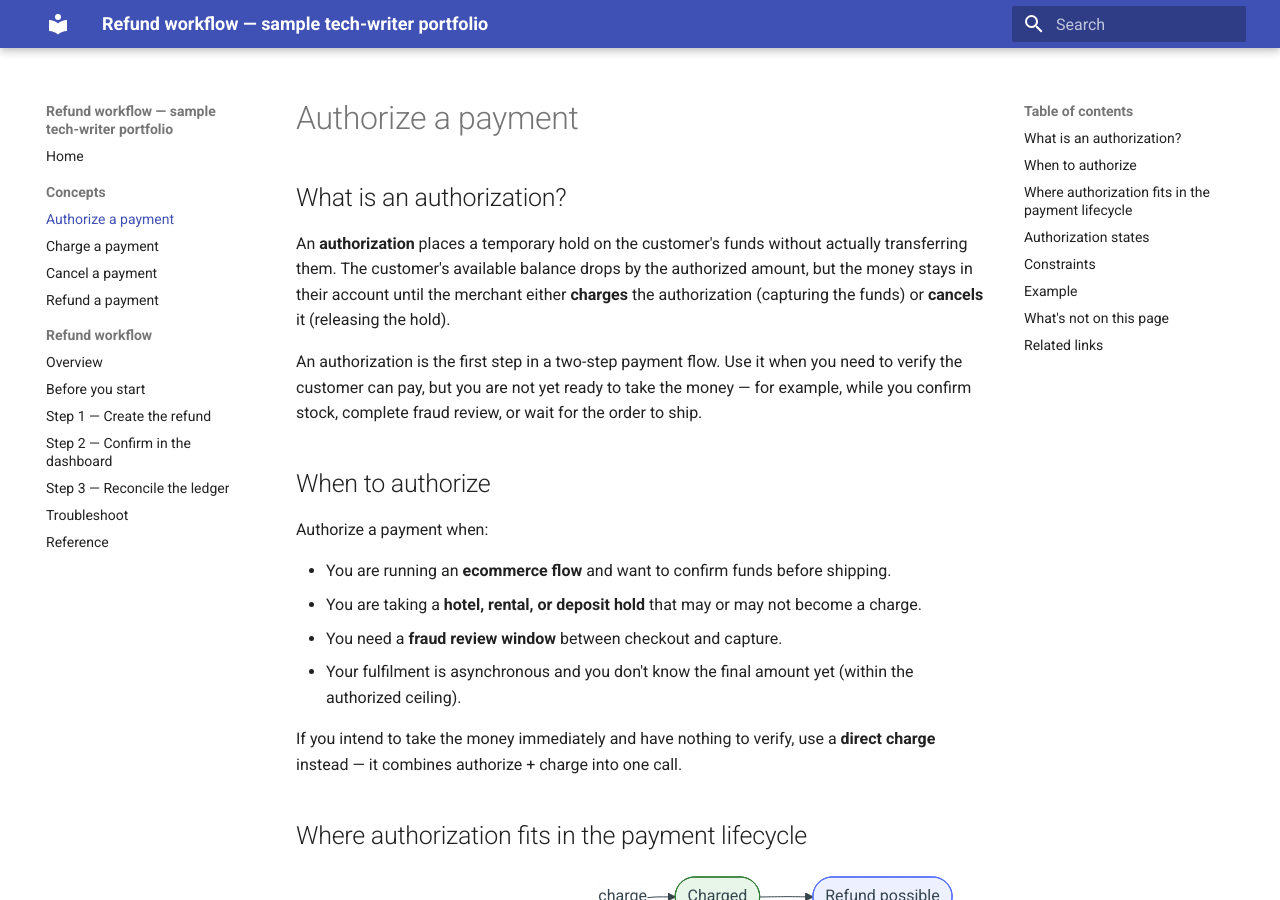
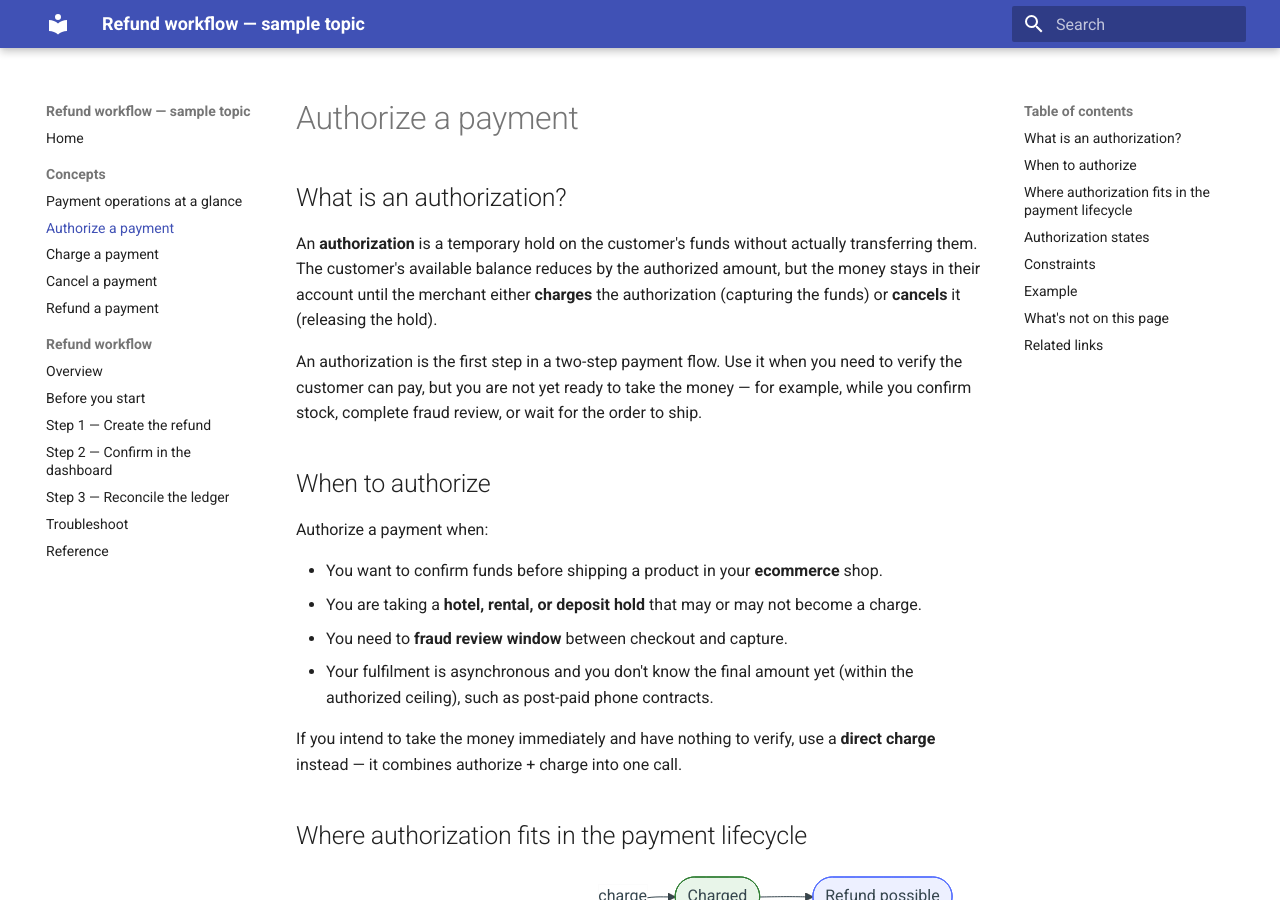
Before and after one commit to nelly-welly/sample-test, an MkDocs documentation site: the page built from docs/concept-topics/authorize-overview.md, in a window 1280 px wide and 900 px high. Built offline with MkDocs 1.6.1 and Material for MkDocs 9.7.7, drawn with Linux system fonts in a browser that asks for light colours; some of the changed text lies outside the part shown.

Commit message:
Add new topic

```diff
--- a/docs/concept-topics/authorize-overview.md
+++ b/docs/concept-topics/authorize-overview.md
@@ -13,7 +13,7 @@
 ## What is an authorization?
 
 <!-- --8<-- [start:authorize-intro] -->
-An **authorization** places a temporary hold on the customer's funds without actually transferring them. The customer's available balance drops by the authorized amount, but the money stays in their account until the merchant either **charges** the authorization (capturing the funds) or **cancels** it (releasing the hold).
+An **authorization** is a temporary hold on the customer's funds without actually transferring them. The customer's available balance reduces by the authorized amount, but the money stays in their account until the merchant either **charges** the authorization (capturing the funds) or **cancels** it (releasing the hold).
 
 An authorization is the first step in a two-step payment flow. Use it when you need to verify the customer can pay, but you are not yet ready to take the money — for example, while you confirm stock, complete fraud review, or wait for the order to ship.
 <!-- --8<-- [end:authorize-intro] -->
@@ -22,10 +22,10 @@
 
 Authorize a payment when:
 
-- You are running an **ecommerce flow** and want to confirm funds before shipping.
+- You want to confirm funds before shipping a product in your **ecommerce** shop.
 - You are taking a **hotel, rental, or deposit hold** that may or may not become a charge.
-- You need a **fraud review window** between checkout and capture.
-- Your fulfilment is asynchronous and you don't know the final amount yet (within the authorized ceiling).
+- You need to **fraud review window** between checkout and capture.
+- Your fulfilment is asynchronous and you don't know the final amount yet (within the authorized ceiling), such as post-paid phone contracts.
 
 If you intend to take the money immediately and have nothing to verify, use a **direct charge** instead — it combines authorize + charge into one call.
 
--- a/mkdocs.yml
+++ b/mkdocs.yml
@@ -1,4 +1,4 @@
-site_name: "Refund workflow — sample tech-writer portfolio"
+site_name: "Refund workflow — sample topic"
 site_description: "An end-to-end documentation walkthrough for issuing and reconciling a refund on a fictional payments platform."
 site_author: "Sample Author"
 site_url: "https://nelly-welly.github.io/sample-test/"
@@ -6,6 +6,7 @@
 nav:
   - Home: index.md
   - Concepts:
+      - "Payment operations at a glance": concept-topics/index.md
       - "Authorize a payment": concept-topics/authorize-overview.md
       - "Charge a payment": concept-topics/charge-overview.md
       - "Cancel a payment": concept-topics/cancel-overview.md
```
Also changed, not shown: other parts of docs/concept-topics/authorize-overview.md (+2 -2 lines), docs/concept-topics/index.md (added, +83 -0 lines), docs/includes/notices/sandbox-only.md (+1 -1 lines), docs/refund-workflow/index.md (+2 -4 lines).
